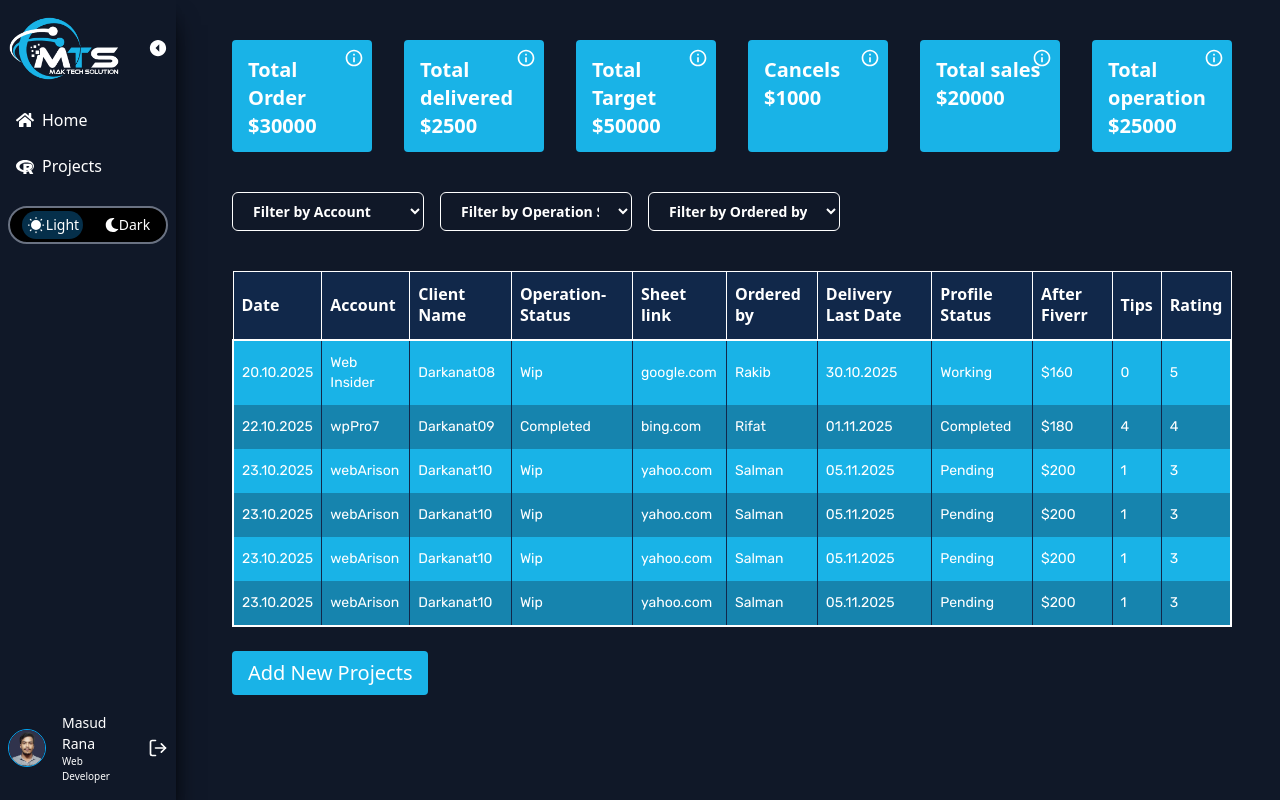
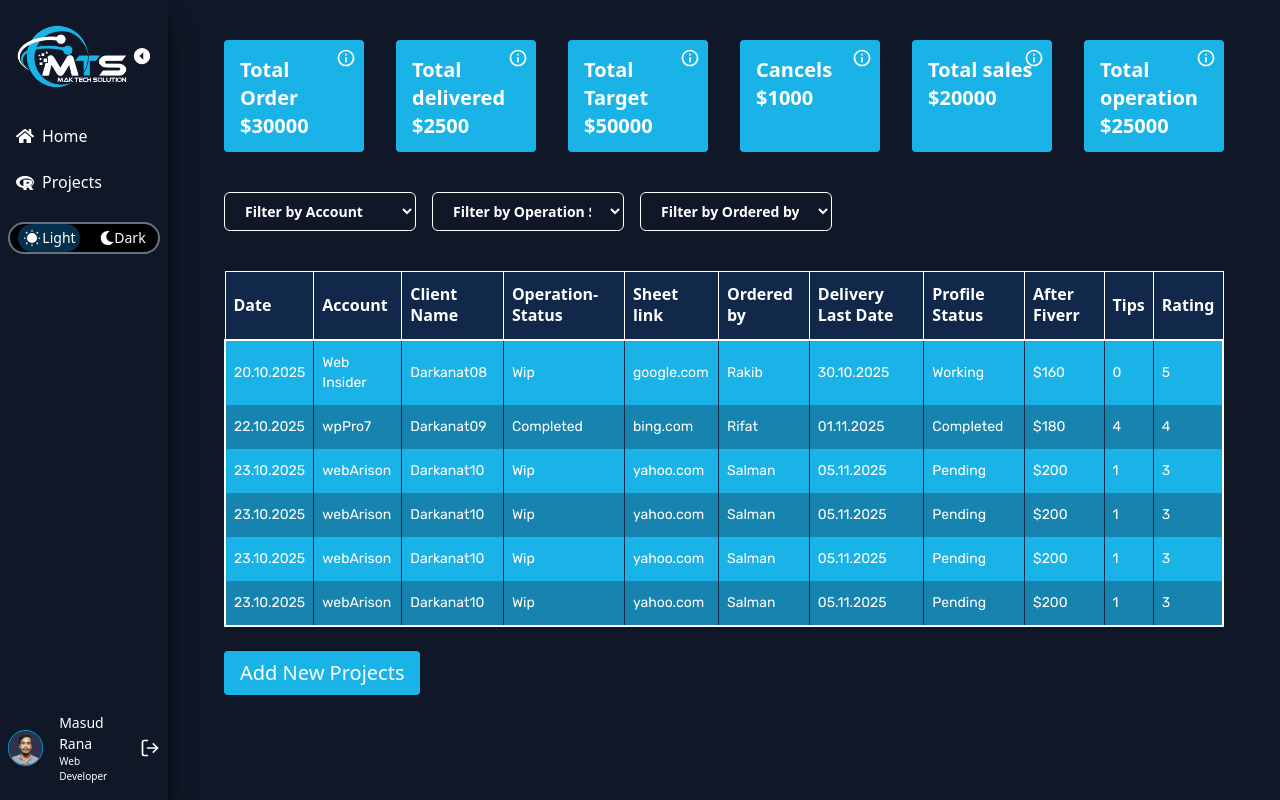
Before and after one commit to MTS-Services/mts-frontend, a React (Vite) app: page /dashboard/projects in a window 1280 px wide. Built offline with nearby package versions, Linux system fonts and the light colour scheme.

Commit message:
sidebar fixing

```diff
--- a/src/layouts/DashBoard/UserDashBoard/UserDashBoard.tsx
+++ b/src/layouts/DashBoard/UserDashBoard/UserDashBoard.tsx
@@ -22,12 +22,12 @@ const UserDashBoard = () => {
     <div className="flex ">
       {/* Sidebar */}
       <div
-        className={`h-screen bg-gray-900 text-white shadow-xl shadow-black z-1  ${
+        className={`min-h-screen bg-gray-900 text-white shadow-xl shadow-black z-1  ${
           isOpen ? "w-56 space-y-3 py-4 px-2" : "w-14 space-y-2 py-2 px-2"
         } transition-all duration-700 ease-in-out flex flex-col justify-between`}
       >
         {/* Logo & Toggle */}
-        <div className="flex items-center justify-between">
+        <div className="flex items-center justify-between p-2">
           <img
             className={`${!isOpen ? "hidden" : "lg:w-28 md:w-20 w-26"}`}
             src="../../../../public/mts_logo.png"
@@ -73,17 +73,17 @@ const UserDashBoard = () => {
 
         {/* Light/Dark Toggle */}
         <div
-          className={`${
+          className={`p-2${
             !isOpen
-              ? "pl-3"
-              : "w-40 bg-black flex items-center justify-around border-2 border-gray-500 p-[3px] rounded-full"
+              ? ""
+              : "w-40 bg-black flex items-center justify-around border-2 border-gray-500  rounded-full"
           }`}
         >
           <div
             className={`${
               isOpen
                 ? "flex items-center bg-sky-950 p-[4px] rounded-full"
-                : "my-2"
+                : "mb-5"
             }`}
           >
             <PiSunDimFill className="text-xl" />
```
Also changed, not shown: 1 other file (tests, documents, lock files or other folders).
